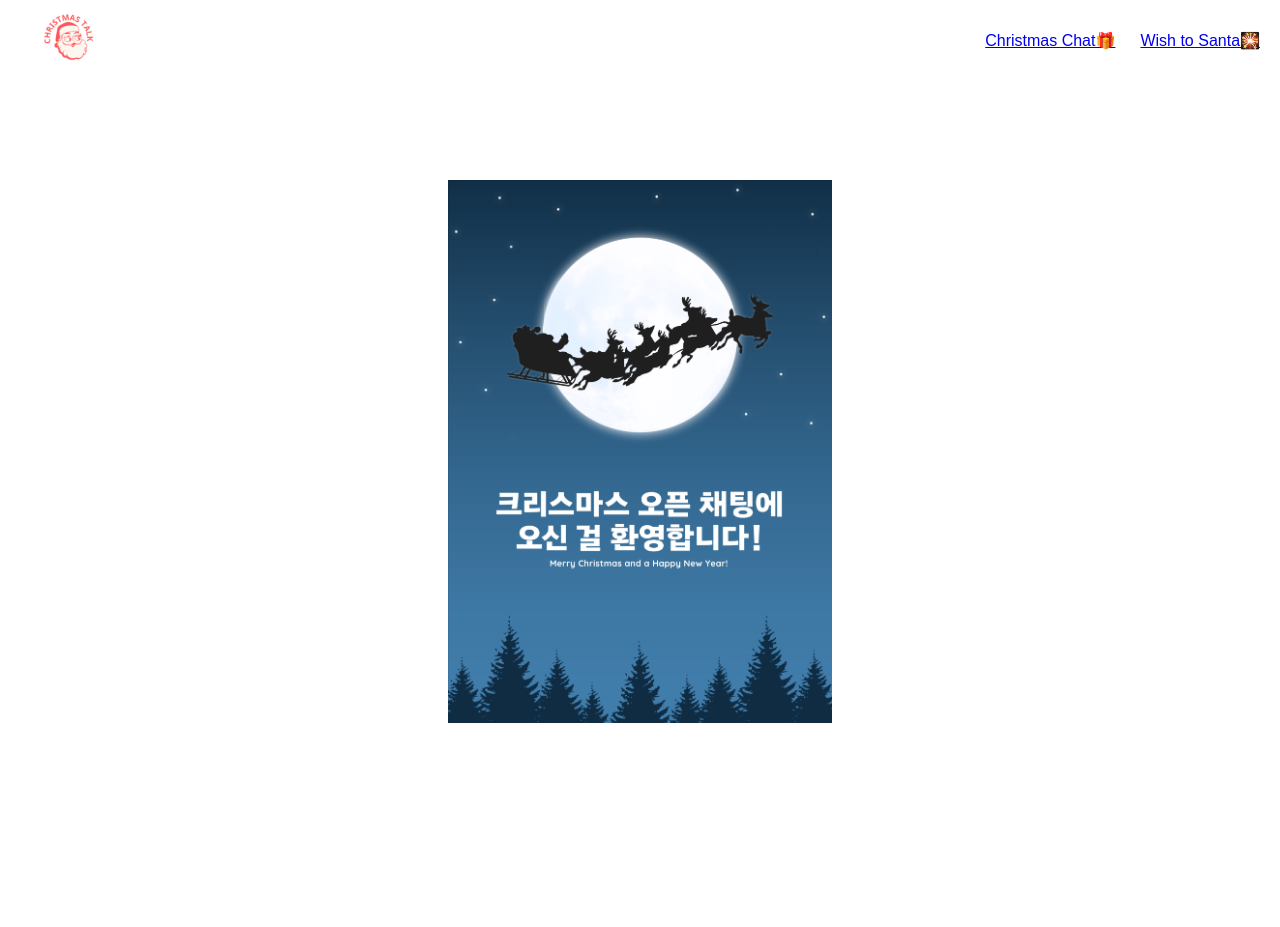
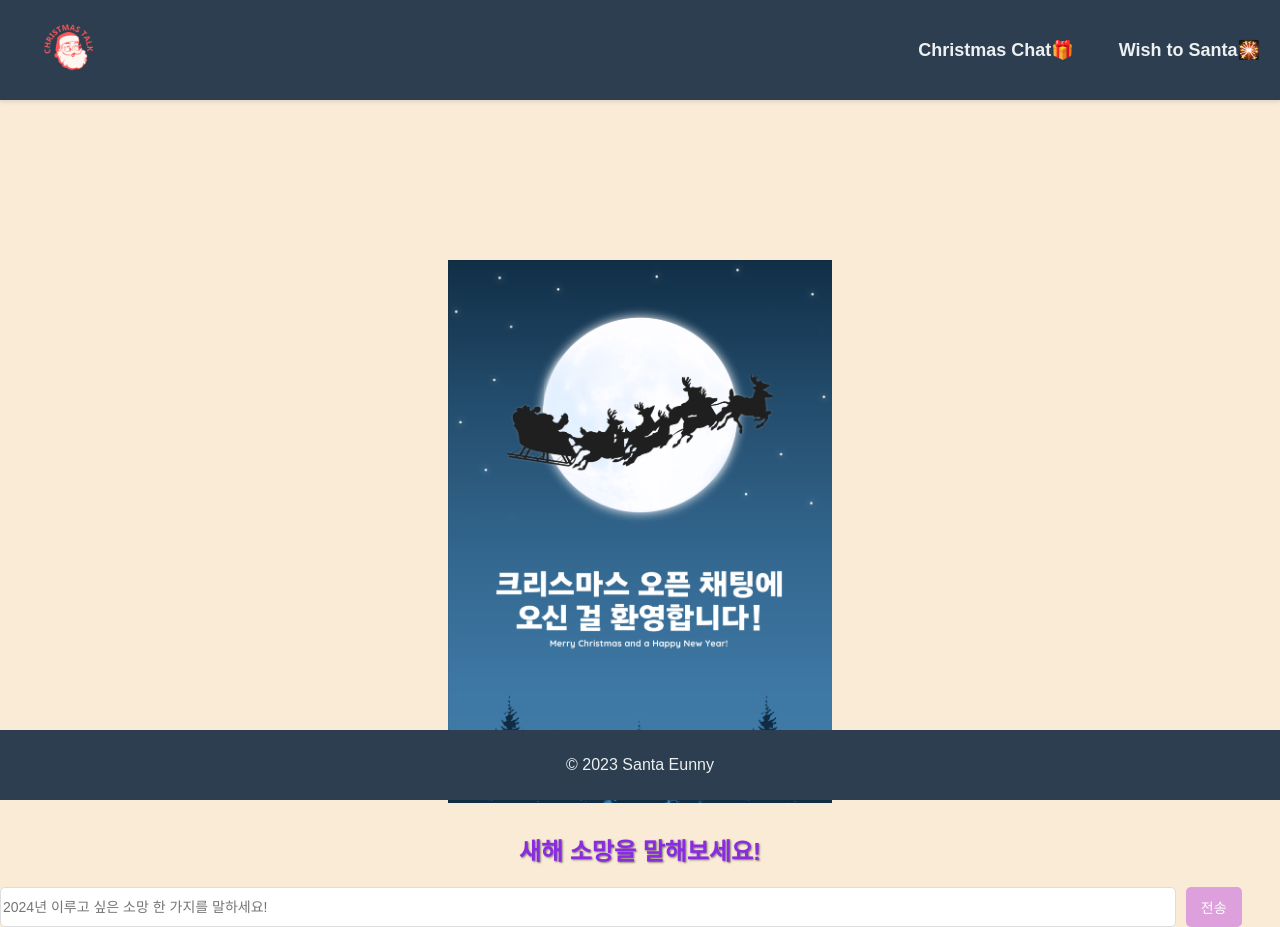
Before and after one commit to EunnyKoo/OpenChat, a React (Create React App) app in the folder frontend/11-socket/: page /wish in a window 1280 px wide. Before the commit the page ends 808 px from the top, so only its background shows below. Built offline with nearby package versions, Linux system fonts and the light colour scheme.

Commit message:
wish to santa page ui update

```diff
--- a/frontend/11-socket/package.json
+++ b/frontend/11-socket/package.json
@@ -10,6 +10,7 @@
     "emoji-mart": "^5.5.2",
     "react": "^18.2.0",
     "react-dom": "^18.2.0",
+    "react-modal": "^3.16.1",
     "react-router-dom": "^6.21.0",
     "react-scripts": "5.0.1",
     "socket.io-client": "^4.7.2",
--- a/frontend/11-socket/src/App.css
+++ b/frontend/11-socket/src/App.css
@@ -17,16 +17,33 @@ main {
   position: fixed;
   height: var(--height-header);
   width: 100%;
+  height: 100px;
   padding: 0 20px;
   top: 0;
+  background-color: #2c3e50; /* 배경 색상 추가 */
+  box-shadow: 0 2px 4px rgba(0, 0, 0, 0.1); /* 그림자 추가 */
 }
 
 .Header > nav {
   display: flex;
+  align-items: center;
 }
 
 .Header > nav > div {
   margin-left: 25px;
+}
+
+.Header a {
+  color: #ecf0f1; /* 링크 텍스트 색상 */
+  text-decoration: none;
+  font-size: 18px;
+  font-weight: bold;
+  margin-left: 20px;
+  transition: color 0.3s ease; /* 링크 색상 변경 트랜지션 */
+}
+
+.Header a:hover {
+  color: #e74c3c; /* 호버 시 링크 색상 변경 */
 }
 
 .christmas {
--- a/frontend/11-socket/src/App.js
+++ b/frontend/11-socket/src/App.js
@@ -3,6 +3,7 @@ import { BrowserRouter, Routes, Route } from "react-router-dom";
 import Chatting1 from './components/Chatting1';
 import Chatting2 from './components/Chatting2';
 import Chatting3 from './components/Chatting3';
+import Footer from './components/Footer';
 
 function App() {
   return (
@@ -12,9 +13,10 @@ function App() {
       <main>
         <Routes>
           <Route path="/christmas" element={< Chatting2 />}/>
-          <Route path="/SummerVacay" element={< Chatting3 />}/>
+          <Route path="/wish" element={< Chatting3 />}/>
         </Routes>
       </main>
+      <Footer />
     </BrowserRouter>
     </>
   );
--- a/frontend/11-socket/src/components/Chatting1.js
+++ b/frontend/11-socket/src/components/Chatting1.js
@@ -1,6 +1,5 @@
 import { Link } from "react-router-dom";
 import logo from "../styles/logo.png";
-import christmas from "../styles/christmas.png";
 import React from "react";
 
 export default function Chatting1() {
@@ -14,22 +13,15 @@ export default function Chatting1() {
           style={{ width: "100px", height: "auto" }}
         />
         <nav>
-          <div>
+          <div className="chatRoom">
             <Link to="/christmas">Christmas Chat🎁</Link>
           </div>
-          <div>
-            <Link to="/SummerVacay">Wish to Santa🎇</Link>
+          <div className="wishRoom">
+            <Link to="/wish">Wish to Santa🎇</Link>
           </div>
         </nav>
       </header>
       <div className="spacer"></div>
-      <div className="christmas">
-        <img
-          src={christmas}
-          alt="크리스마스"
-          style={{ width: "30%", height: "30%" }}
-        />
-      </div>
     </>
   );
 }
--- a/frontend/11-socket/src/components/Chatting3.js
+++ b/frontend/11-socket/src/components/Chatting3.js
@@ -1,126 +1,55 @@
+import React, { useCallback, useState } from "react";
+import Modal from "react-modal";
 import "../styles/chat2.css";
-import { useCallback, useEffect, useMemo, useState } from "react";
-import Chat from "./Chat";
-import Notice from "./Notice";
-import io from "socket.io-client";
-
-const socket = io.connect("http://localhost:8000", { autoConnect: false });
+import christmas from "../styles/christmas.png";
 
 export default function Chatting2() {
-  const [msgInput, setMsgInput] = useState("");
-  const [userIdInput, setUserIdInput] = useState("");
-  const [chatList, setChatList] = useState([]);
-  const [userId, setUserId] = useState(null);
-  const [userList, setUserList] = useState({});
-  const [dmTo, setDmTo] = useState("all");
+  const [inputMessage, setInputMessage] = useState("");
+  const [isModalOpen, setIsModalOpen] = useState(false);
 
-  const initSocketConnect = () => {
-    console.log("connected", socket.connected);
-    if (!socket.connected) socket.connect();
-  };
-
-  useEffect(() => {
-    socket.on("error", (res) => {
-      alert(res.msg);
-    });
-
-    socket.on("entrySuccess", (res) => {
-      setUserId(res.userId);
-    });
-
-    socket.on("userList", (res) => {
-      setUserList(res);
-    });
+  const sendMsg = useCallback(() => {
+    setIsModalOpen(true);
+    setInputMessage("");
   }, []);
 
-  const userListOptions = useMemo(() => {
-    const options = [];
-    for (const key in userList) {
-      if (userList[key] === userId) continue;
-      options.push(<option key={key} value={key}>{userList[key]}</option>);
-    }
-    return options;
-  }, [userList]);
-
-  const addChatList = useCallback(
-    (res) => {
-      const type = res.userId === userId ? "my" : "other";
-      const content = `${res.dm ? '(속닥속닥) ' : ''} ${res.userId}: ${res.msg}`;
-      const newChatList = [...chatList, { type: type, content: content }];
-      setChatList(newChatList);
-    },
-    [userId, chatList]
-  );
-
-  useEffect(() => {
-    socket.on("chat", addChatList);
-    return () => socket.off("chat", addChatList);
-  }, [addChatList]);
-
-  useEffect(() => {
-    const notice = (res) => {
-      const newChatList = [...chatList, { type: "notice", content: res.msg }];
-      setChatList(newChatList);
-    };
-
-    socket.on("notice", notice);
-    return () => socket.off("notice", notice);
-  }, [chatList]);
-
-
-
-  const sendMsg = () => {
-    if (msgInput !== "") {
-      socket.emit("sendMsg", { userId: userId, msg: msgInput, dm: dmTo });
-      setMsgInput("");
-    }
-  };
-
-  const entryChat = () => {
-    initSocketConnect();
-    socket.emit("entry", { userId: userIdInput });
-  };
+  const closeModal = useCallback(() => {
+    setIsModalOpen(false);
+  }, []);
 
   return (
     <>
+      <div className="christmas">
+        <img
+          src={christmas}
+          alt="크리스마스"
+          style={{ width: "30%", height: "30%" }}
+        />
+      </div>
       <div className="section-header2">
-        <h3>새해 결심을 외쳐보세요!</h3>
+        <h3>새해 소망을 말해보세요!</h3>
       </div>
-
-      {userId ? (
-        <div className="whole-container">
-          <div className="chat-container2">
-            {chatList.map((chat, i) => {
-              if (chat.type === "notice") return <Notice key={i} chat={chat} />;
-              else return <Chat key={i} chat={chat} />;
-            })}
-          </div>
-          <div className="input-container2">
-            <select value={dmTo} onChange={(e) => setDmTo(e.target.value)}>
-              <option value="all">전체</option>
-              {userListOptions}
-            </select>
-            <input
-              type="text"
-              value={msgInput}
-              onChange={(e) => setMsgInput(e.target.value)}
-            />
-           <button onClick={sendMsg}>전송</button>
-          </div>
-        </div>
-      ) : (
       <>
         <div className="input-container2">
           <input
             type="text"
-              value={userIdInput}
-              onChange={(e) => setUserIdInput(e.target.value)}
-              placeholder="닉네임을 입력해주세요!"
+            placeholder="2024년 이루고 싶은 소망 한 가지를 말하세요!"
+            value={inputMessage}
+            onChange={(e) => setInputMessage(e.target.value)}
           />
-            <button onClick={entryChat}>입장</button>
+          <button onClick={sendMsg}>전송</button>
         </div>
+        <Modal
+          isOpen={isModalOpen}
+          onRequestClose={closeModal}
+          contentLabel="Example Modal"
+          className="react-modal-content"
+          overlayClassName="react-modal-overlay"
+        >
+          <h4>새해 소망이 산타에게 전송되었습니다!</h4>
+          <h4>2024년 원하는 소망 다 이루시고 행복만 가득하세요🎇</h4>
+          <button onClick={closeModal}>닫기</button>
+        </Modal>
       </>
-      )}
     </>
   );
 }
--- /dev/null
+++ b/frontend/11-socket/src/components/Footer.js
@@ -0,0 +1,11 @@
+// Footer.js
+import React from 'react';
+import '../styles/footer.css';
+
+export default function Footer() {
+  return (
+    <footer className="Footer">
+      <p>&copy; 2023 Santa Eunny</p>
+    </footer>
+  );
+}
--- a/frontend/11-socket/src/styles/chat1.css
+++ b/frontend/11-socket/src/styles/chat1.css
@@ -1,5 +1,6 @@
 body {
   font-family: 'Lobster', sans-serif;
+  background-color: antiquewhite;
 }
 .section-header {
 
@@ -23,7 +24,7 @@ body {
 
 .chat-container {
   width: 60%;
-  min-height: 800px;
+  min-height: 600px;
   background-color: cornflowerblue;
   padding: 10px 15px 0;
   position: relative;
--- a/frontend/11-socket/src/styles/chat2.css
+++ b/frontend/11-socket/src/styles/chat2.css
@@ -1,8 +1,65 @@
 body {
   font-family: 'Lobster', sans-serif;
+  background-color: antiquewhite;
 }
+.react-modal-overlay {
+  position: fixed;
+  top: 0;
+  left: 0;
+  right: 0;
+  bottom: 0;
+  background-color: rgba(0, 0, 0, 0.3);
+  display: flex;
+  justify-content: center;
+  align-items: center;
+}
+
+.react-modal-content {
+  position: relative;
+  background-color: #fff;
+  padding: 20px;
+  border-radius: 5px;
+  max-width: 500px;
+  width: 50%;
+}
+
 .section-header2 {
+  text-align: center;
+  margin-bottom: 20px;
+}
 
+.section-header2 h3 {
+  font-size: 36px;
+  color: #FF0000;
+  margin-bottom: 10px;
+  font-family: 'Lobster', sans-serif;
+  text-shadow: 1px 1px 2px rgba(0, 0, 0, 0.5);
+}
+
+.input-container2 {
+  width: 100%;
+  display: flex;
+  text-align: center;
+  justify-content: space-between;
+  margin-top: 5px;
+}
+
+.input-container2 > input {
+  flex-grow: 1;
+  border: 1px solid #ddd;
+  border-radius: 5px;
+  margin-right: 10px;
+  font-size: 14px;
+}
+
+.input-container2 button {
+  background-color: plum;
+  color: white;
+  padding: 10px 15px;
+  border: none;
+  border-radius: 5px;
+  cursor: pointer;
+  font-size: 14px;
 }
 .section-header2 h3 {
   font-family: 'Noto Sans KR', sans-serif;
@@ -110,7 +167,7 @@ body {
   }
 
   .input-container2 {
-    width: 800px;
+    width: 97%;
     display: flex;
     text-align: center;
     justify-content: space-between;
--- /dev/null
+++ b/frontend/11-socket/src/styles/footer.css
@@ -0,0 +1,9 @@
+.Footer {
+    background-color: #2c3e50; /* Header와 동일한 배경 색상 */
+    color: #ecf0f1; /* 글자 색상 */
+    padding: 10px 20px;
+    text-align: center;
+    position: fixed;
+    bottom: 0;
+    width: 100%;
+  }
```
Also changed, not shown: frontend/11-socket/src/styles/logo.png, 1 other file (tests, documents, lock files or other folders). Lines whose indentation alone changed are shown as unchanged.
